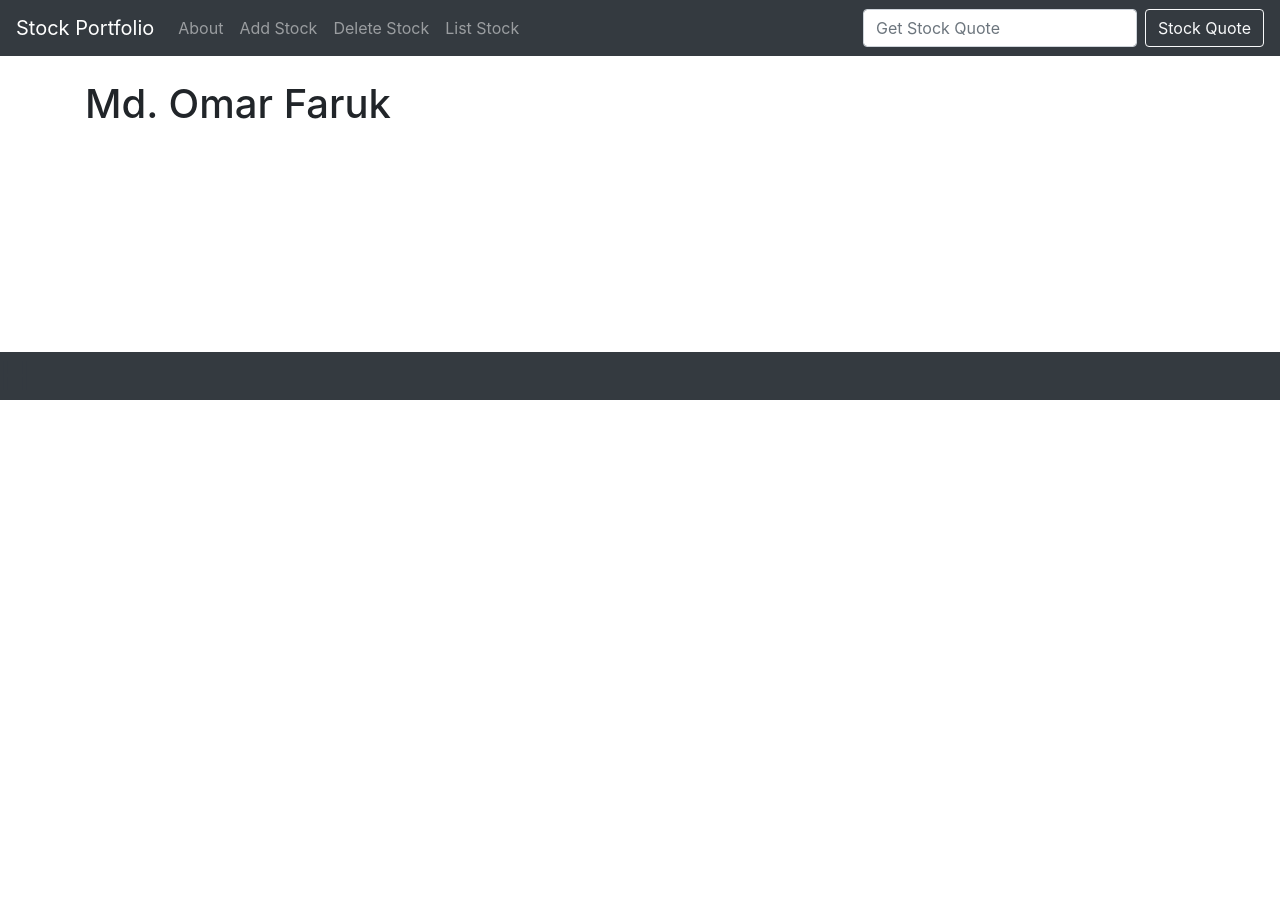
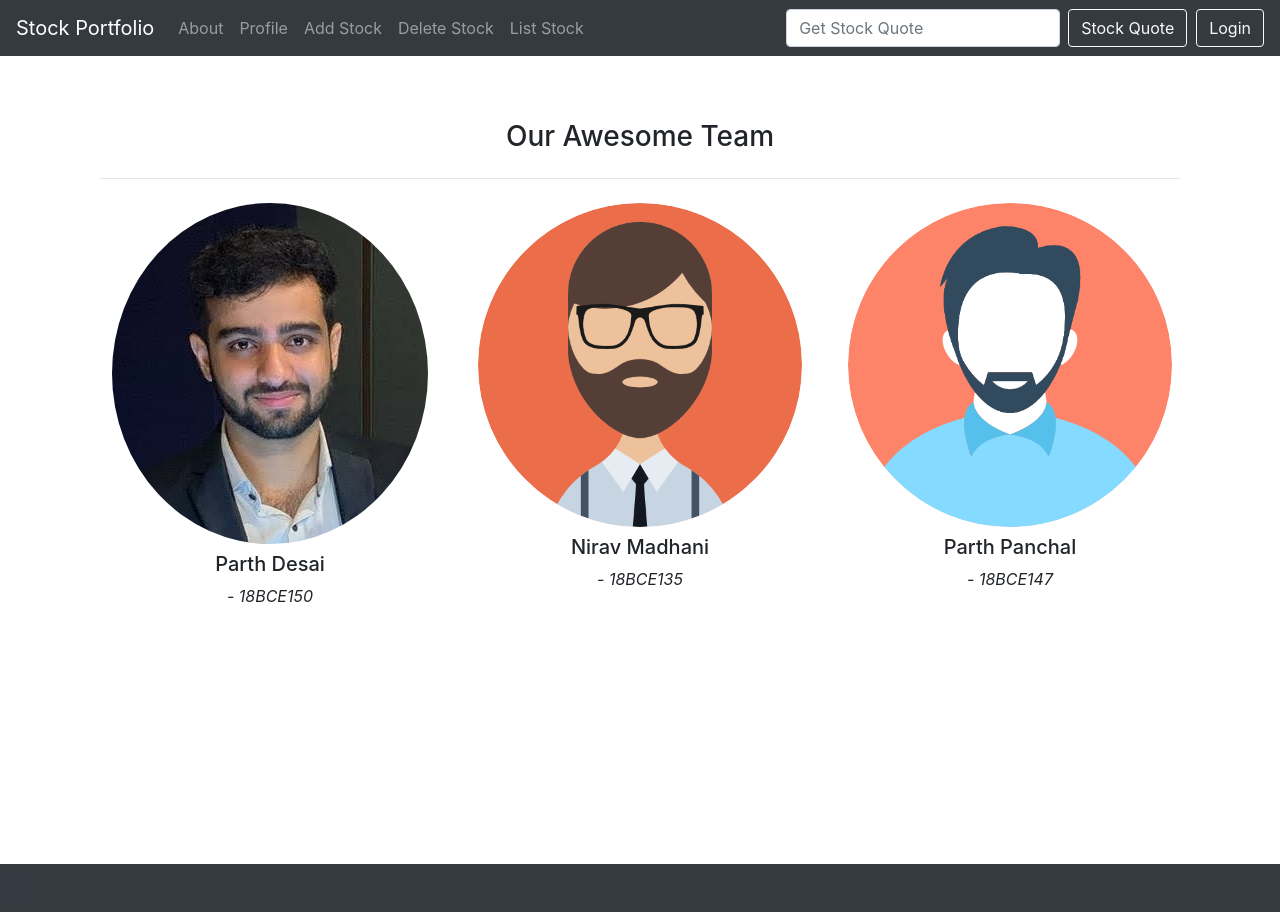
Before and after one commit to Nirav-Madhani/ADF_Project, a Django app: page /about.html in a window 1280 px wide. Before the commit the page ends 400 px from the top, so only its background shows below. Run offline with Django 3.2, Linux system fonts and the light colour scheme; some libraries are stand-ins or nearby versions.

Commit message:
Added changes to the about, login and profile page

```diff
--- a/finance/quotes/templates/about.html
+++ b/finance/quotes/templates/about.html
@@ -1,5 +1,52 @@
 {% extends 'base.html' %}
 
+{% block title %}Our Team{% endblock %}
+
 {% block content %}
-<h1>Md. Omar Faruk</h1>
+<section class="pt-3 pb-4">
+      <div class="container">
+          <div class="row mt-4">
+            <div class="col text-center">
+              <h3>
+                Our Awesome Team
+              </h3>
+            </div>
+          </div>
+          <hr>
+          <div class="row">
+            <div class="col-md-4 text-center">
+              {% load static %}
+                <img class = "img-fluid feature-img p-2 rounded-circle" src="{% static 'quotes/profile.jpg' %}" alt="Parth Desai">
+              <h5>
+                Parth Desai
+              </h5>
+              <p>
+                <i>- 18BCE150</i>
+              </p>
+
+            </div>
+            <div class="col-md-4 text-center">
+              {% load static %}
+                <img class = "img-fluid feature-img p-2 rounded-circle" src="{% static 'quotes/2.png' %}" alt="Nirav Madhani">
+              <h5>
+                Nirav Madhani
+              </h5>
+              <p>
+                <i>- 18BCE135</i>
+              </p>
+
+            </div>
+            <div class="col-md-4 text-center">
+
+                {% load static %}
+                <img class = "img-fluid feature-img p-2 rounded-circle" src="{% static 'quotes/3.png' %}" alt="Parth Panchal">
+                <h5>
+                  Parth Panchal
+                </h5>
+                <p>
+                  <i>- 18BCE147</i>
+                </p>
+            </div>
+          </div>
+  </section>
 {% endblock %}
--- a/finance/quotes/templates/base.html
+++ b/finance/quotes/templates/base.html
@@ -23,6 +23,9 @@
         <a class="nav-link" href="{% url 'about' %}">About</a>
       </li>
       <li class="nav-item">
+        <a class="nav-link" href="{% url 'profile' %}">Profile</a>
+      </li>
+      <li class="nav-item">
         <a class="nav-link" href="{% url 'add_stock' %}">Add Stock</a>
       </li>
       <li class="nav-item">
@@ -37,6 +40,16 @@
       <input class="form-control mr-sm-2" type="search" placeholder="Get Stock Quote" aria-label="Search" name="ticker">
       <button class="btn btn-outline-light my-2 my-sm-0" type="submit">Stock Quote</button>
     </form>
+    &nbsp;&nbsp;
+    <span class="form-inline my-2 my-lg-0">
+      {% if user.is_authenticated %}
+        <button class="btn btn-outline-success my-2 my-sm-0">{{user.username}}</button>
+        &nbsp;&nbsp;
+        <a href="{% url 'logout' %}" class="btn btn-outline-danger my-2 my-sm-0">Logout</a>
+      {% else %}
+        <a href="{% url 'login' %}" class="btn btn-outline-light my-2 my-sm-0">Login</a>
+      {% endif %}
+      </span>
   </div>
 </nav>
 
--- a/finance/quotes/urls.py
+++ b/finance/quotes/urls.py
@@ -1,11 +1,17 @@
-from django.urls import path
+from django.urls import path, include
+from django.contrib.auth import views as auth_views
+from django.contrib.staticfiles.urls import staticfiles_urlpatterns
 from .import views
 
 urlpatterns = [
     path('', views.home, name='home'),
+    path('accounts/', include('django.contrib.auth.urls')),
+    path('profile', views.ProfileView.as_view(), name="profile"),
     path('about.html', views.about, name='about'),
     path('add_stock.html', views.add_stock, name='add_stock'),
     path('list_stock.html', views.list_stock, name='list_stock'),
     path('delete/<stock_id>', views.delete, name='delete'),  # 'delete/<stock_id>' we will use this format when we create a path without create a html file.We call it from add_stock.html
     path('delete_stock.html', views.delete_stock, name='delete_stock'),
 ]
+
+urlpatterns += staticfiles_urlpatterns()
--- a/finance/quotes/views.py
+++ b/finance/quotes/views.py
@@ -6,6 +6,8 @@ import requests
 import json
 from .api import *
 from datetime import datetime
+from django.views.generic.base import TemplateView
+from django.contrib.auth.mixins import LoginRequiredMixin
 # Create your views here.
 def home(request):
     ##Detail View For Each Ticker
@@ -30,6 +32,9 @@ def home(request):
 
 def about(request):
     return render(request, 'about.html', {})
+
+class ProfileView(LoginRequiredMixin ,TemplateView):
+    template_name = 'profile.html'
 
 def add_stock(request):
     if request.method == 'POST':
```
Also changed, not shown: finance/finance/settings.py (+9 -2 lines), finance/quotes/templates/profile.html (added, +7 -0 lines), finance/quotes/templates/registration/login.html (added, +10 -0 lines), finance/db.sqlite3, finance/quotes/static/quotes/1.png (added), finance/quotes/static/quotes/2.png (added), finance/quotes/static/quotes/3.png (added), finance/quotes/static/quotes/profile.jpg (added).
